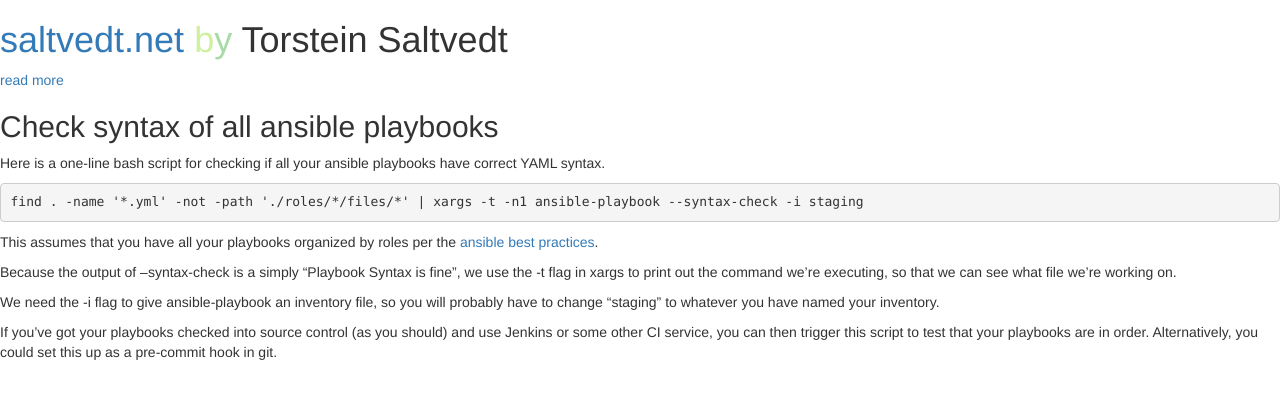
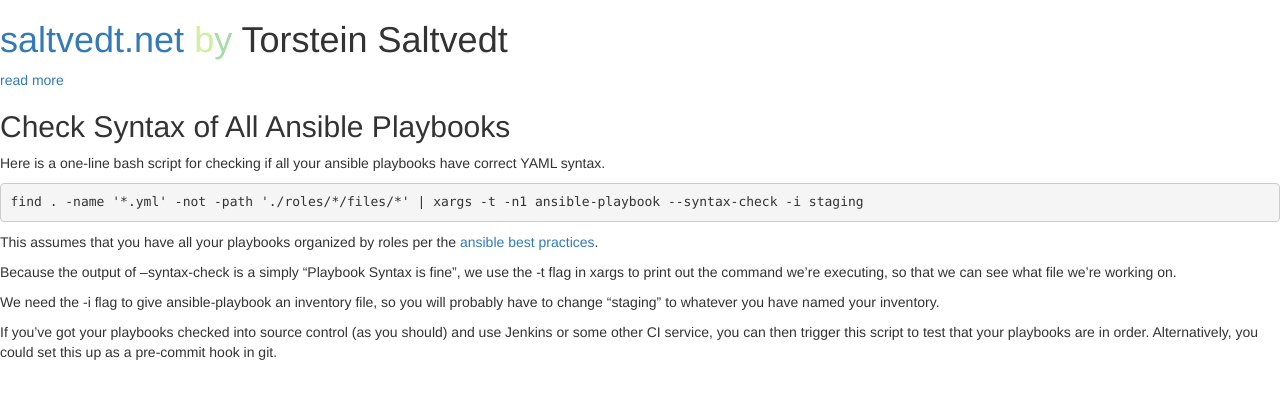
Before and after one commit to saltvedt/saltvedt.github.com, a Jekyll site: the page built from _posts/2013-08-20-check-syntax-ansible-playbooks.md, in a window 1280 px wide. Shown: the top 399 px of the page. Built offline with Jekyll 4.4.1, drawn with Linux system fonts in a browser that asks for light colours; nearby versions of some CDN libraries; some web fonts are replaced; library files that are not in the unit come from our copies.

```diff
--- a/_posts/2013-08-20-check-syntax-ansible-playbooks.md
+++ b/_posts/2013-08-20-check-syntax-ansible-playbooks.md
@@ -1,6 +1,6 @@
 ---
 layout: post
-title: Check syntax of all ansible playbooks
+title: Check Syntax of All Ansible Playbooks
 ---
 
 Here is a one-line bash script for checking if all your ansible playbooks have correct YAML syntax.
```
